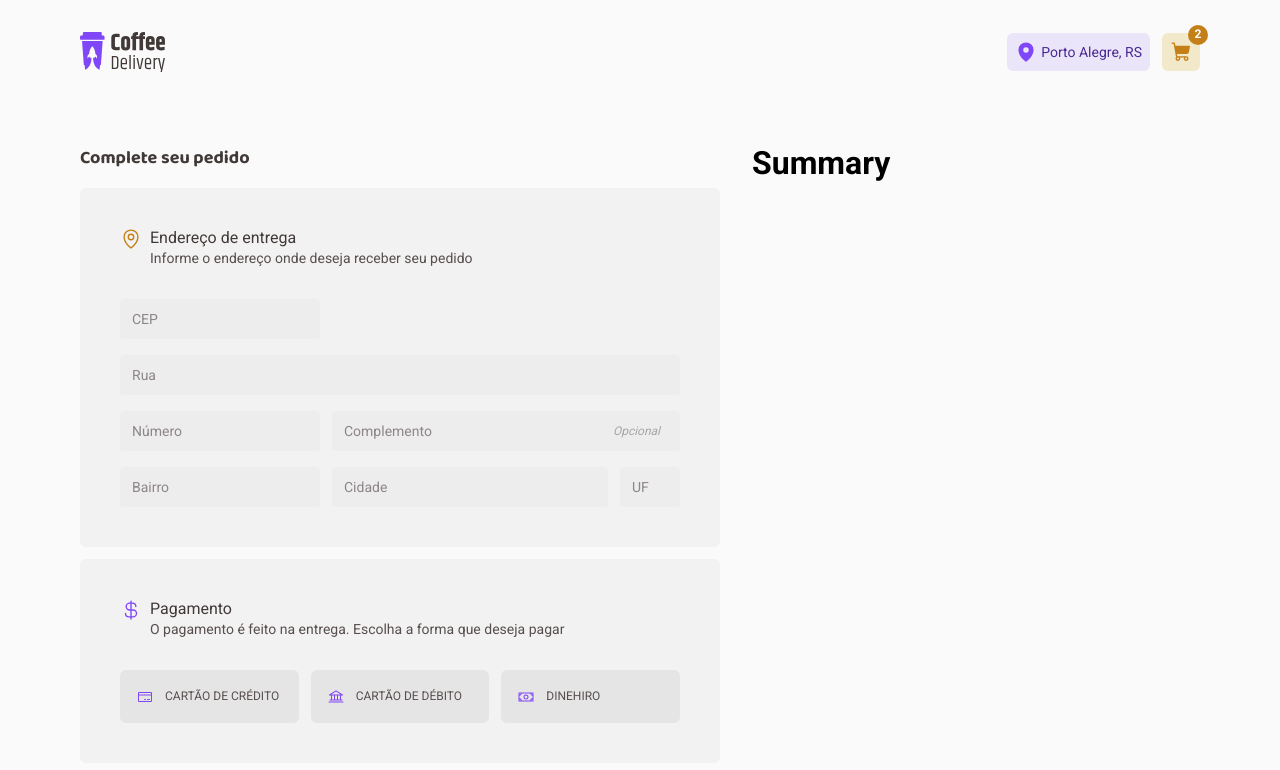
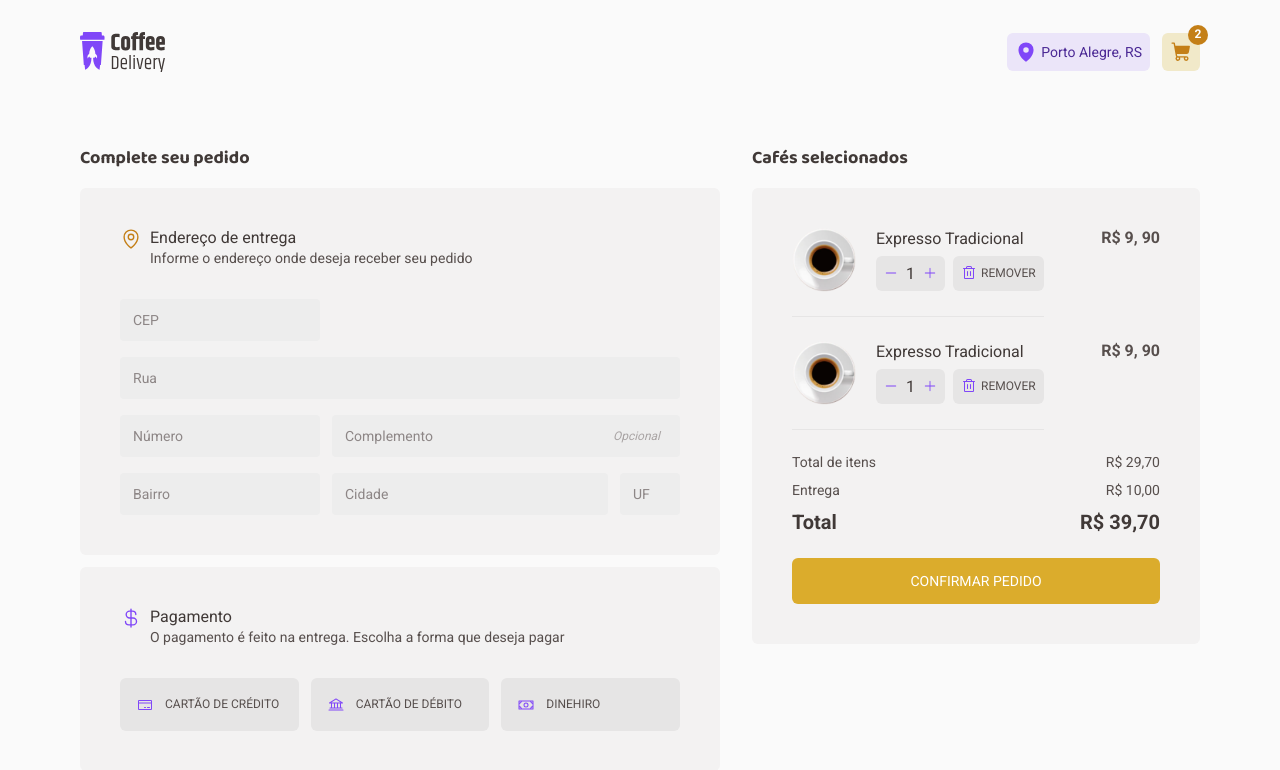
Before and after one commit to wwilliamsantana/store-ig, a React (Vite) app: page /checkout in a window 1280 px wide. Shown: the top 770 px of the page. Built offline with nearby package versions, Linux system fonts and the light colour scheme.

Commit message:
feat: Finished Layout

```diff
--- a/src/Router.tsx
+++ b/src/Router.tsx
@@ -2,6 +2,7 @@ import { Route, Routes } from 'react-router-dom'
 import { Home } from './pages/Home'
 import { DefaultLayout } from './Layout/DefaultLayout'
 import { Checkout } from './pages/Checkout'
+import { Success } from './pages/Success'
 
 export function Router() {
   return (
@@ -9,6 +10,7 @@ export function Router() {
       <Route path="/" element={<DefaultLayout />}>
         <Route path="/" element={<Home />} />
         <Route path="/checkout" element={<Checkout />} />
+        <Route path="/success" element={<Success />} />
       </Route>
     </Routes>
   )
--- a/src/components/FormCheckout/styles.ts
+++ b/src/components/FormCheckout/styles.ts
@@ -53,12 +53,16 @@ export const Inputs = styled.div`
     background-color: ${(props) => props.theme.baseInput};
     padding: 0.75rem;
     border-radius: 4px;
-    border: none;
+    border: 1px solid transparent;
     font-size: 0.875rem;
 
     &::placeholder {
       color: ${(props) => props.theme.baseLabel};
       font-size: 0.875rem;
+    }
+
+    &:hover {
+      border-color: ${(props) => props.theme.yellowDark};
     }
   }
 
@@ -151,7 +155,7 @@ export const Item = styled(RadioGroup.Item)`
 
   &[data-state='checked'] {
     background-color: ${(props) => props.theme.purpleLight};
-    border: 1px solid ${(props) => props.theme.purple};
+    border-color: ${(props) => props.theme.purple};
   }
 
   &:hover {
--- a/src/components/OptionCoffee/index.tsx
+++ b/src/components/OptionCoffee/index.tsx
@@ -28,11 +28,11 @@ export function OptionCoffee() {
         </span>
         <Action>
           <Qtd>
-            <button>
+            <button className="qtdButton">
               <Minus />
             </button>
             <span>1</span>
-            <button>
+            <button className="qtdButton">
               <Plus />
             </button>
           </Qtd>
--- a/src/components/OptionCoffee/styles.ts
+++ b/src/components/OptionCoffee/styles.ts
@@ -95,15 +95,20 @@ export const Qtd = styled.div`
 
   background-color: ${(props) => props.theme.baseButton};
 
-  & > button {
+  button.qtdButton {
     display: flex;
     align-items: center;
     gap: 0.25rem;
     font-size: 0.875rem;
     border: 0;
     color: ${(props) => props.theme.purple};
+    background-color: transparent;
     cursor: pointer;
     outline: none;
+
+    &:hover {
+      color: ${(props) => props.theme.purpleDark};
+    }
   }
 `
 
--- a/src/components/OrderSummary/index.tsx
+++ b/src/components/OrderSummary/index.tsx
@@ -1,3 +1,39 @@
+import { SummaryItemCoffee } from '../SummaryItemCoffee'
+import {
+  SummaryListCoffee,
+  SummaryContainer,
+  SummaryContent,
+  SummaryMoney,
+  ButtonFinished,
+} from './styles'
+
 export function OrderSummary() {
-  return <h1>Summary</h1>
+  return (
+    <SummaryContainer>
+      <h2>Cafés selecionados</h2>
+      <SummaryContent>
+        <SummaryListCoffee>
+          <SummaryItemCoffee />
+          <SummaryItemCoffee />
+        </SummaryListCoffee>
+
+        <SummaryMoney>
+          <div>
+            <p>Total de itens</p>
+            <span>R$ 29,70</span>
+          </div>
+          <div>
+            <p>Entrega</p>
+            <span>R$ 10,00</span>
+          </div>
+          <div>
+            <p>Total</p>
+            <span>R$ 39,70</span>
+          </div>
+        </SummaryMoney>
+
+        <ButtonFinished>Confirmar pedido</ButtonFinished>
+      </SummaryContent>
+    </SummaryContainer>
+  )
 }
--- a/src/components/OrderSummary/styles.ts
+++ b/src/components/OrderSummary/styles.ts
@@ -0,0 +1,68 @@
+import styled from 'styled-components'
+
+export const SummaryContainer = styled.div`
+  width: 100%;
+
+  h2 {
+    color: ${(props) => props.theme.baseSubtitle};
+    font-size: 1.125rem;
+    font-family: 'Baloo 2', sans-serif;
+  }
+`
+
+export const SummaryContent = styled.div`
+  background-color: ${(props) => props.theme.baseCard};
+  border-radius: 6px;
+  padding: 2.5rem;
+  margin-top: 1rem;
+`
+
+export const SummaryListCoffee = styled.div`
+  display: flex;
+  flex-direction: column;
+  gap: 1.5rem;
+`
+
+export const SummaryMoney = styled.div`
+  display: flex;
+  gap: 0.75rem;
+  align-items: center;
+  flex-direction: column;
+  margin-top: 1.5rem;
+
+  div {
+    width: 100%;
+    display: flex;
+    align-items: center;
+    justify-content: space-between;
+    color: ${(props) => props.theme.baseText};
+    font-size: 0.875rem;
+  }
+
+  div:last-child {
+    color: ${(props) => props.theme.baseSubtitle};
+    font-size: 1.25rem;
+    font-weight: 900;
+  }
+`
+export const ButtonFinished = styled.button`
+  width: 100%;
+  margin-top: 1.5rem;
+
+  border: none;
+  outline: none;
+  padding: 0.75rem 0.5rem;
+  border-radius: 6px;
+  background-color: ${(props) => props.theme.yellow};
+  color: ${(props) => props.theme.white};
+  text-transform: uppercase;
+  font-size: 0.875rem;
+  line-height: 160%;
+
+  cursor: pointer;
+
+  transition: all 0.2s;
+  &:hover {
+    background-color: ${(props) => props.theme.yellowDark};
+  }
+`
--- /dev/null
+++ b/src/components/SummaryItemCoffee/index.tsx
@@ -0,0 +1,32 @@
+import { Minus, Plus, Trash } from '@phosphor-icons/react'
+import { ItemCoffee, ItemContainer, ItemContent, Qtd } from './styles'
+import coffee1 from '../../assets/Coffee1.svg'
+
+export function SummaryItemCoffee() {
+  return (
+    <ItemCoffee>
+      <ItemContainer>
+        <img src={coffee1} alt="" />
+        <ItemContent>
+          <span>Expresso Tradicional</span>
+          <div>
+            <Qtd>
+              <button className="qtdButton">
+                <Minus />
+              </button>
+              <span>1</span>
+              <button className="qtdButton">
+                <Plus />
+              </button>
+            </Qtd>
+            <button className="remove">
+              <Trash />
+              Remover
+            </button>
+          </div>
+        </ItemContent>
+      </ItemContainer>
+      <strong>R$ 9, 90</strong>
+    </ItemCoffee>
+  )
+}
--- /dev/null
+++ b/src/components/SummaryItemCoffee/styles.ts
@@ -0,0 +1,94 @@
+import styled from 'styled-components'
+
+export const ItemCoffee = styled.div`
+  width: 100%;
+  display: flex;
+  justify-content: space-between;
+  align-items: flex-start;
+
+  strong {
+    font-weight: bold;
+    color: ${(props) => props.theme.baseText};
+  }
+`
+export const ItemContainer = styled.div`
+  display: flex;
+  align-items: center;
+  gap: 1.25rem;
+  border-bottom: 1px solid ${(props) => props.theme.baseButton};
+  padding-bottom: 1.5rem;
+
+  img {
+    width: 4rem;
+    height: 4rem;
+  }
+`
+
+export const ItemContent = styled.div`
+  display: flex;
+  flex-direction: column;
+  gap: 0.5rem;
+
+  span {
+    color: ${(props) => props.theme.baseSubtitle};
+  }
+
+  div {
+    display: flex;
+    align-items: center;
+    gap: 0.5rem;
+
+    button.remove {
+      display: flex;
+      align-items: center;
+      gap: 0.25rem;
+      text-transform: uppercase;
+      color: ${(props) => props.theme.baseText};
+      border-radius: 6px;
+      background-color: ${(props) => props.theme.baseButton};
+      font-size: 0.75rem;
+      line-height: 160%;
+      cursor: pointer;
+      outline: none;
+      padding: 0.5rem;
+      border: 0;
+
+      svg {
+        width: 1rem;
+        height: 1rem;
+        color: ${(props) => props.theme.purple};
+      }
+
+      &:hover {
+        background-color: ${(props) => props.theme.baseHover};
+      }
+    }
+  }
+`
+
+export const Qtd = styled.div`
+  display: flex;
+  justify-content: center;
+  align-items: center;
+  gap: 0.25rem;
+  padding: 0.5rem;
+  border-radius: 6px;
+
+  background-color: ${(props) => props.theme.baseButton};
+
+  button.qtdButton {
+    display: flex;
+    align-items: center;
+    gap: 0.25rem;
+    font-size: 0.875rem;
+    border: 0;
+    color: ${(props) => props.theme.purple};
+    background-color: transparent;
+    cursor: pointer;
+    outline: none;
+
+    &:hover {
+      color: ${(props) => props.theme.purpleDark};
+    }
+  }
+`
--- a/src/pages/Checkout/index.tsx
+++ b/src/pages/Checkout/index.tsx
@@ -10,3 +10,5 @@ export function Checkout() {
     </CheckoutContainer>
   )
 }
+
+// Tranforme CheckoutContainer em form, adicionando o provider do useForm , é teriamos acesso as funções em ambos componentes
--- /dev/null
+++ b/src/pages/Success/index.tsx
@@ -0,0 +1,55 @@
+import { Clock, MapPin } from '@phosphor-icons/react'
+import {
+  AddressContainer,
+  SuccessContainer,
+  AddressContent,
+  ItemDelivery,
+} from './styles'
+import illustration from '../../assets/Illustration.svg'
+
+export function Success() {
+  return (
+    <SuccessContainer>
+      <h1>Uhu! Pedido confirmado</h1>
+      <h2>Agora é só aguardar que logo o café chegará até você</h2>
+
+      <AddressContainer>
+        <AddressContent>
+          <ItemDelivery color="purple">
+            <div>
+              <MapPin />
+            </div>
+            <div>
+              <p>
+                Entrega em <strong>Rua João Daniel Martinelli, 10</strong>
+              </p>
+              <p>Farrapos - Porto Alegre, RS</p>
+            </div>
+          </ItemDelivery>
+
+          <ItemDelivery color="yellow">
+            <div>
+              <Clock />
+            </div>
+            <div>
+              <p>Previsão de entrega</p>
+              <strong>20 min - 30 min </strong>
+            </div>
+          </ItemDelivery>
+
+          <ItemDelivery color="yellowDark">
+            <div>
+              <MapPin />
+            </div>
+            <div>
+              <p>Pagamento na entrega</p>
+              <strong>Cartão de Crédito</strong>
+            </div>
+          </ItemDelivery>
+        </AddressContent>
+
+        <img src={illustration} alt="" />
+      </AddressContainer>
+    </SuccessContainer>
+  )
+}
--- /dev/null
+++ b/src/pages/Success/styles.ts
@@ -0,0 +1,81 @@
+import styled from 'styled-components'
+
+export const SuccessContainer = styled.div`
+  max-width: 70rem;
+  margin: 5rem auto 0;
+  width: 100%;
+
+  h1 {
+    color: ${(props) => props.theme.yellowDark};
+    font-size: 2rem;
+    font-family: 'Baloo 2', sans-serif;
+  }
+
+  h2 {
+    color: ${(props) => props.theme.baseSubtitle};
+    font-size: 1.25rem;
+    font-weight: 400;
+  }
+`
+
+export const AddressContainer = styled.div`
+  display: grid;
+  place-items: center;
+  grid-template-columns: repeat(2, 1fr);
+  margin-top: 2.5rem;
+
+  img {
+    width: 30.75rem;
+    height: 18.375rem;
+  }
+`
+
+export const AddressContent = styled.div`
+  display: flex;
+
+  width: 100%;
+  flex-direction: column;
+  gap: 2rem;
+  padding: 2.5rem;
+
+  border: 1px solid ${(props) => props.theme.purple};
+  border-top-right-radius: 16px;
+  border-top-left-radius: 6px;
+  border-bottom-left-radius: 16px;
+  border-bottom-right-radius: 6px;
+`
+
+interface ItemDeliveryProps {
+  color: 'purple' | 'yellow' | 'yellowDark'
+}
+
+export const ItemDelivery = styled.div<ItemDeliveryProps>`
+  display: flex;
+  align-items: center;
+  gap: 0.875rem;
+
+  div:first-child {
+    background-color: ${(props) =>
+    props.color === 'yellow'
+      ? props.theme.yellow
+      : props.color === 'yellowDark'
+        ? props.theme.yellowDark
+        : props.theme.purple};
+    padding: 0.5rem;
+    border-radius: 9999px;
+    display: grid;
+    place-items: center;
+
+    svg {
+      color: ${(props) => props.theme.white};
+      width: 1rem;
+      height: 1rem;
+    }
+  }
+
+  div:last-child {
+    color: ${(props) => props.theme.baseText};
+  }
+`
+
+// linear-gradient(102.89deg, #DBAC2C 2.61%, #8047F8 98.76%);
--- a/src/styles/theme/default.ts
+++ b/src/styles/theme/default.ts
@@ -18,4 +18,6 @@ export const defaultTheme = {
 
   backgorund: '#fafafa',
   white: '#ffffff',
+
+  linearBc: 'linear-gradient(102.89deg, #dbac2c 2.61%, #8047f8 98.76%);',
 }
```
Also changed, not shown: src/assets/Illustration.svg (added).
